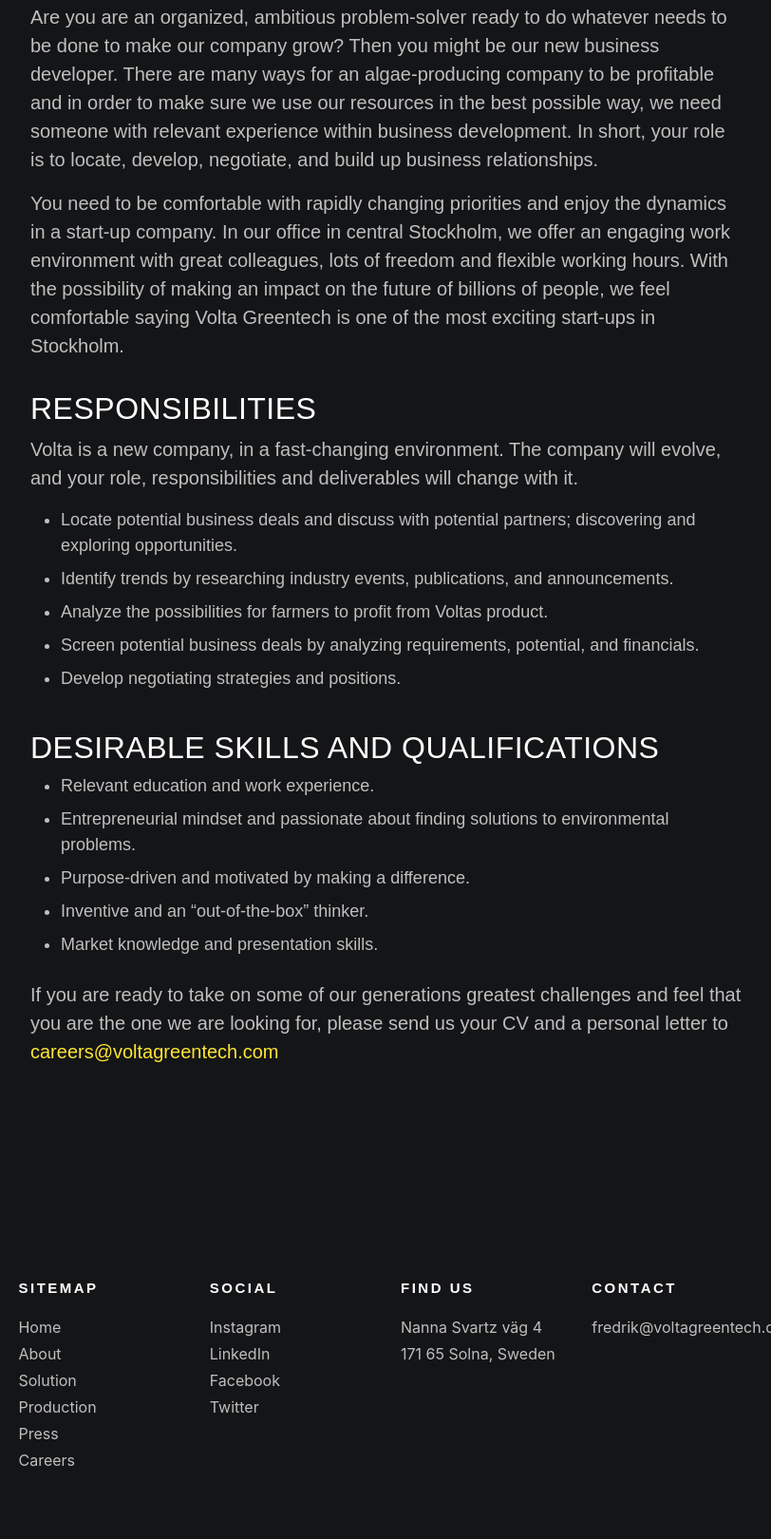
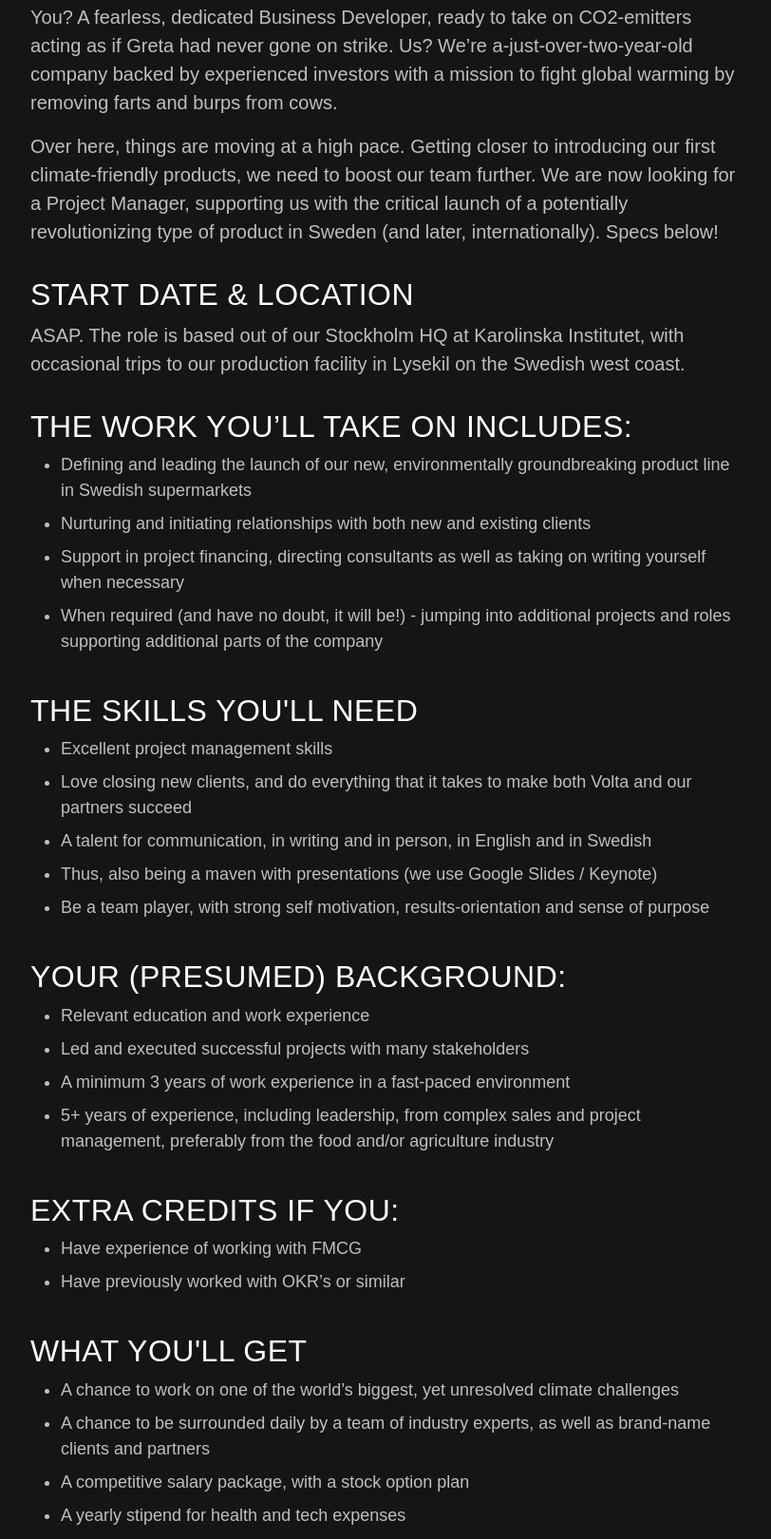
Before and after one commit to johan-akerman/VoltaGreentech, a Gatsby site: page /open-positions/business_developer in a window 1280 px wide. Shown: the part 586-2206 px from the top of the page at 95% size, without its empty margins (233-1045 px from the left). Before the commit the page ends 2153 px from the top, so only its background shows below. Built offline with nearby package versions, Linux system fonts and the light colour scheme; Gatsby itself is replaced by a stand-in of ours; a web font is replaced by a local one.

Commit message:
updated business developer job post

```diff
--- a/src/pages/open-positions/business_developer.js
+++ b/src/pages/open-positions/business_developer.js
@@ -16,76 +16,111 @@
         <h2 className={styles.jobSubTitle}>Full time, Stockholm Sweden</h2>
         <h2 className={styles.secondaryTitle}>About the role</h2>
         <p>
-          Are you are an organized, ambitious problem-solver ready to do
-          whatever needs to be done to make our company grow? Then you might be
-          our new business developer. There are many ways for an algae-producing
-          company to be profitable and in order to make sure we use our
-          resources in the best possible way, we need someone with relevant
-          experience within business development. In short, your role is to
-          locate, develop, negotiate, and build up business relationships.
+          You? A fearless, dedicated Business Developer, ready to take on
+          CO2-emitters acting as if Greta had never gone on strike. Us? We’re
+          a-just-over-two-year-old company backed by experienced investors with
+          a mission to fight global warming by removing farts and burps from
+          cows.
         </p>
 
         <p>
-          You need to be comfortable with rapidly changing priorities and enjoy
-          the dynamics in a start-up company. In our office in central
-          Stockholm, we offer an engaging work environment with great
-          colleagues, lots of freedom and flexible working hours. With the
-          possibility of making an impact on the future of billions of people,
-          we feel comfortable saying Volta Greentech is one of the most exciting
-          start-ups in Stockholm.
+          Over here, things are moving at a high pace. Getting closer to
+          introducing our first climate-friendly products, we need to boost our
+          team further. We are now looking for a Project Manager, supporting us
+          with the critical launch of a potentially revolutionizing type of
+          product in Sweden (and later, internationally). Specs below!
         </p>
 
-        <h2 className={styles.secondaryTitle}>Responsibilities</h2>
+        <h2 className={styles.secondaryTitle}>Start date & location</h2>
         <p>
-          Volta is a new company, in a fast-changing environment. The company
-          will evolve, and your role, responsibilities and deliverables will
-          change with it.
+          ASAP. The role is based out of our Stockholm HQ at Karolinska
+          Institutet, with occasional trips to our production facility in
+          Lysekil on the Swedish west coast.
         </p>
+
+        <h2 className={styles.secondaryTitle}>
+          THE WORK YOU’LL TAKE ON INCLUDES:
+        </h2>
         <ul className={styles.ul}>
           <li>
-            Locate potential business deals and discuss with potential partners;
-            discovering and exploring opportunities.
+            Defining and leading the launch of our new, environmentally
+            groundbreaking product line in Swedish supermarkets
           </li>
           <li>
-            Identify trends by researching industry events, publications, and
-            announcements.
+            Nurturing and initiating relationships with both new and existing
+            clients
           </li>
           <li>
-            Analyze the possibilities for farmers to profit from Voltas product.
+            Support in project financing, directing consultants as well as
+            taking on writing yourself when necessary
           </li>
           <li>
-            Screen potential business deals by analyzing requirements,
-            potential, and financials.
+            When required (and have no doubt, it will be!) - jumping into
+            additional projects and roles supporting additional parts of the
+            company
           </li>
-          <li>Develop negotiating strategies and positions.</li>
         </ul>
 
-        <h2 className={styles.secondaryTitle}>
-          Desirable skills and qualifications
-        </h2>
+        <h2 className={styles.secondaryTitle}>The skills you'll need</h2>
         <ul className={styles.ul}>
-          <li>Relevant education and work experience.</li>
+          <li>Excellent project management skills</li>
           <li>
-            Entrepreneurial mindset and passionate about finding solutions to
-            environmental problems.
+            Love closing new clients, and do everything that it takes to make
+            both Volta and our partners succeed
           </li>
-          <li>Purpose-driven and motivated by making a difference.</li>
-          <li>Inventive and an “out-of-the-box” thinker.</li>
-          <li>Market knowledge and presentation skills.</li>
+          <li>
+            A talent for communication, in writing and in person, in English and
+            in Swedish
+          </li>
+          <li>
+            Thus, also being a maven with presentations (we use Google Slides /
+            Keynote)
+          </li>
+          <li>
+            Be a team player, with strong self motivation, results-orientation
+            and sense of purpose
+          </li>
         </ul>
 
+        <h2 className={styles.secondaryTitle}>YOUR (PRESUMED) BACKGROUND:</h2>
+        <ul className={styles.ul}>
+          <li>Relevant education and work experience</li>
+          <li>Led and executed successful projects with many stakeholders</li>
+          <li>
+            A minimum 3 years of work experience in a fast-paced environment
+          </li>
+          <li>
+            5+ years of experience, including leadership, from complex sales and
+            project management, preferably from the food and/or agriculture
+            industry
+          </li>
+        </ul>
+
+        <h2 className={styles.secondaryTitle}>EXTRA CREDITS IF YOU:</h2>
+        <ul className={styles.ul}>
+          <li>Have experience of working with FMCG</li>
+          <li>Have previously worked with OKR’s or similar</li>
+        </ul>
+
+        <h2 className={styles.secondaryTitle}>What you'll get</h2>
+        <ul className={styles.ul}>
+          <li>
+            A chance to work on one of the world’s biggest, yet unresolved
+            climate challenges
+          </li>
+          <li>
+            A chance to be surrounded daily by a team of industry experts, as
+            well as brand-name clients and partners
+          </li>
+          <li>A competitive salary package, with a stock option plan</li>
+          <li>A yearly stipend for health and tech expenses</li>
+        </ul>
+
+        <h2 className={styles.secondaryTitle}>How to apply</h2>
+
         <p>
-          If you are ready to take on some of our generations greatest
-          challenges and feel that you are the one we are looking for, please
-          send us your CV and a personal letter to{" "}
-          <span>
-            <a
-              className={typography.link}
-              href="mailto:careers@voltagreentech.com"
-            >
-              careers@voltagreentech.com
-            </a>
-          </span>
+          Send us an email (careers@voltagreentech) with a personal cover letter
+          (max 1 page) and a link to your recently updated LinkedIn profile.
         </p>
       </div>
     </Layout>
```
